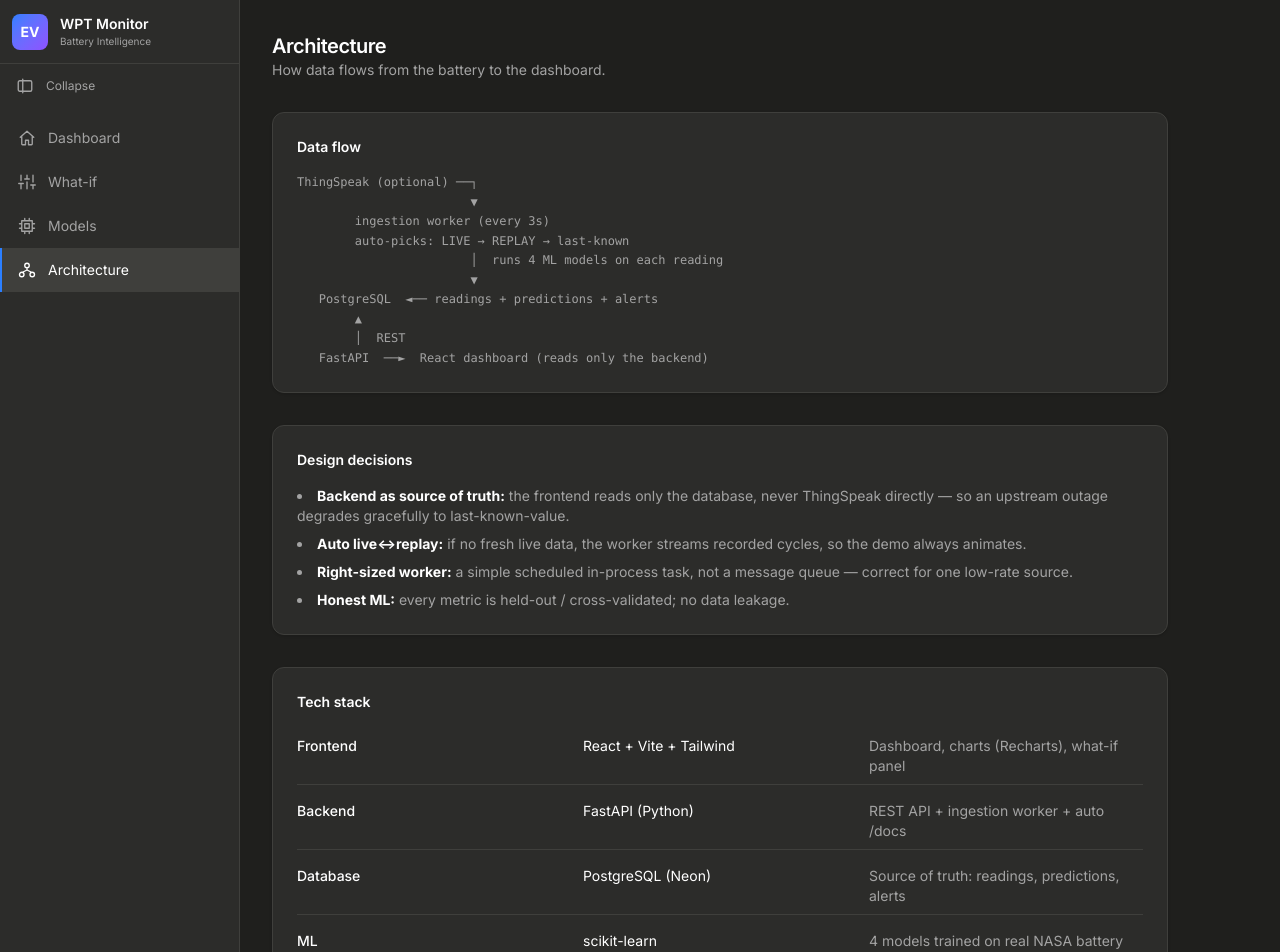
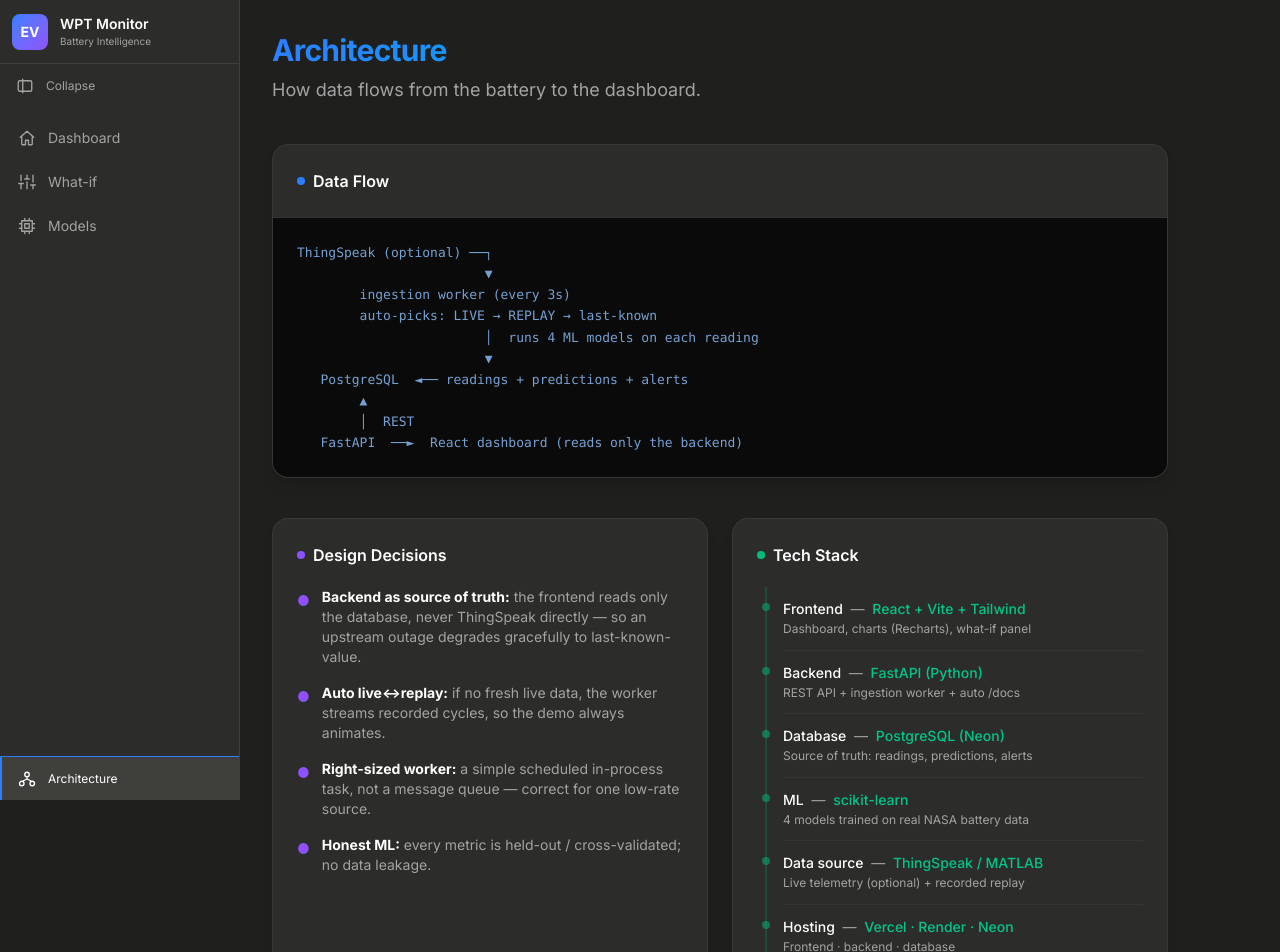
Before and after one commit to Ankit4112004/wpt_iot, a React (Vite) app in the folder webdev/frontend/: page /#/architecture in a window 1280 px wide. Shown: the top 952 px of the page. Built offline with nearby package versions, Linux system fonts and the light colour scheme; no server answers.

Commit message:
UI improvements: Fixed sidebar, restructured navigation, and modernized Model, Architecture, and What-if pages

```diff
--- a/webdev/frontend/src/components/Sidebar.jsx
+++ b/webdev/frontend/src/components/Sidebar.jsx
@@ -23,7 +23,6 @@ const NAV = [
   { to: "/", label: "Dashboard", icon: I.home, end: true },
   { to: "/whatif", label: "What-if", icon: I.sliders },
   { to: "/models", label: "Models", icon: I.cpu },
-  { to: "/architecture", label: "Architecture", icon: I.network },
 ];
 
 export default function Sidebar() {
@@ -31,7 +30,7 @@ export default function Sidebar() {
 
   return (
     <aside
-      className={`shrink-0 border-r bg-card flex flex-col transition-all duration-300 ${open ? "w-60" : "w-16"}`}
+      className={`sticky top-0 h-screen z-50 shrink-0 border-r bg-card flex flex-col transition-all duration-300 ${open ? "w-60" : "w-16"}`}
     >
       {/* logo + toggle */}
       <div className="flex items-center gap-3 h-16 px-3 border-b">
@@ -77,17 +76,21 @@ export default function Sidebar() {
         ))}
       </nav>
 
-      {/* footer link to API docs */}
-      <a
-        href={(import.meta.env.VITE_API_BASE || "") + "/docs"}
-        target="_blank"
-        rel="noreferrer"
-        title="API Docs"
-        className="flex items-center gap-3 px-4 h-11 text-muted-foreground hover:text-foreground hover:bg-accent transition-colors border-t"
+      {/* footer link to Architecture */}
+      <NavLink
+        to="/architecture"
+        title="Architecture"
+        className={({ isActive }) =>
+          `flex items-center gap-3 px-4 h-11 transition-colors border-t ${
+            isActive
+              ? "text-foreground bg-accent border-l-2 border-blue-500"
+              : "text-muted-foreground hover:text-foreground hover:bg-accent border-l-2 border-transparent"
+          }`
+        }
       >
-        <Icon d="M10 13a5 5 0 0 0 7 0l3-3a5 5 0 0 0-7-7l-1 1M14 11a5 5 0 0 0-7 0l-3 3a5 5 0 0 0 7 7l1-1" />
-        {open && <span className="text-xs">API Docs</span>}
-      </a>
+        <Icon d={I.network} />
+        {open && <span className="text-xs">Architecture</span>}
+      </NavLink>
     </aside>
   );
 }
--- a/webdev/frontend/src/pages/Architecture.jsx
+++ b/webdev/frontend/src/pages/Architecture.jsx
@@ -9,15 +9,21 @@ const STACK = [
 
 export default function Architecture() {
   return (
-    <div className="space-y-8 pb-16 max-w-4xl">
+    <div className="space-y-10 pb-16 max-w-4xl">
       <header>
-        <h1 className="text-xl font-semibold tracking-tight text-foreground">Architecture</h1>
-        <p className="text-sm text-muted-foreground">How data flows from the battery to the dashboard.</p>
+        <h1 className="text-3xl font-bold tracking-tight text-foreground bg-clip-text text-transparent bg-gradient-to-r from-blue-500 to-teal-400">Architecture</h1>
+        <p className="mt-2 text-muted-foreground text-lg">How data flows from the battery to the dashboard.</p>
       </header>
 
-      <div className="rounded-xl border bg-card text-card-foreground shadow-sm p-6">
-        <h3 className="font-semibold mb-4 text-sm">Data flow</h3>
-        <pre className="text-xs leading-relaxed text-muted-foreground overflow-x-auto">
+      <div className="rounded-2xl border border-white/5 bg-card text-card-foreground shadow-lg overflow-hidden">
+        <div className="p-6 border-b border-border/50 bg-secondary/20">
+          <h3 className="font-semibold text-base flex items-center gap-2">
+             <span className="w-2 h-2 rounded-full bg-blue-500"></span>
+             Data Flow
+          </h3>
+        </div>
+        <div className="p-6 bg-[#0a0a0a]">
+          <pre className="text-[13px] leading-relaxed text-blue-300/80 overflow-x-auto font-mono">
 {`ThingSpeak (optional) ──┐
                         ▼
         ingestion worker (every 3s)
@@ -30,29 +36,38 @@ export default function Architecture() {
    FastAPI  ──►  React dashboard (reads only the backend)`}
           </pre>
         </div>
+      </div>
 
-      <div className="rounded-xl border bg-card text-card-foreground shadow-sm p-6">
-        <h3 className="font-semibold mb-4 text-sm">Design decisions</h3>
-        <ul className="space-y-2 text-sm text-muted-foreground list-disc list-inside">
-          <li><b className="text-foreground">Backend as source of truth:</b> the frontend reads only the database, never ThingSpeak directly — so an upstream outage degrades gracefully to last-known-value.</li>
-          <li><b className="text-foreground">Auto live↔replay:</b> if no fresh live data, the worker streams recorded cycles, so the demo always animates.</li>
-          <li><b className="text-foreground">Right-sized worker:</b> a simple scheduled in-process task, not a message queue — correct for one low-rate source.</li>
-          <li><b className="text-foreground">Honest ML:</b> every metric is held-out / cross-validated; no data leakage.</li>
+      <div className="grid grid-cols-1 md:grid-cols-2 gap-6">
+        <div className="rounded-2xl border border-white/5 bg-card text-card-foreground shadow-lg p-6 hover:shadow-xl transition-shadow">
+          <h3 className="font-semibold mb-5 flex items-center gap-2">
+            <span className="w-2 h-2 rounded-full bg-violet-500"></span>
+            Design Decisions
+          </h3>
+          <ul className="space-y-4 text-sm text-muted-foreground">
+            <li className="flex gap-3 items-start"><span className="text-violet-500 mt-1">●</span><div><b className="text-foreground">Backend as source of truth:</b> the frontend reads only the database, never ThingSpeak directly — so an upstream outage degrades gracefully to last-known-value.</div></li>
+            <li className="flex gap-3 items-start"><span className="text-violet-500 mt-1">●</span><div><b className="text-foreground">Auto live↔replay:</b> if no fresh live data, the worker streams recorded cycles, so the demo always animates.</div></li>
+            <li className="flex gap-3 items-start"><span className="text-violet-500 mt-1">●</span><div><b className="text-foreground">Right-sized worker:</b> a simple scheduled in-process task, not a message queue — correct for one low-rate source.</div></li>
+            <li className="flex gap-3 items-start"><span className="text-violet-500 mt-1">●</span><div><b className="text-foreground">Honest ML:</b> every metric is held-out / cross-validated; no data leakage.</div></li>
           </ul>
         </div>
 
-      <div className="rounded-xl border bg-card text-card-foreground shadow-sm p-6">
-        <h3 className="font-semibold mb-4 text-sm">Tech stack</h3>
-        <div className="space-y-2">
+        <div className="rounded-2xl border border-white/5 bg-card text-card-foreground shadow-lg p-6 hover:shadow-xl transition-shadow">
+          <h3 className="font-semibold mb-5 flex items-center gap-2">
+            <span className="w-2 h-2 rounded-full bg-emerald-500"></span>
+            Tech Stack
+          </h3>
+          <div className="space-y-0 text-sm border-l-2 border-emerald-500/20 ml-2 pl-4">
             {STACK.map(([layer, tech, role]) => (
-            <div key={layer} className="grid grid-cols-3 gap-3 text-sm py-2 border-b border-border last:border-0">
-              <div className="font-medium">{layer}</div>
-              <div className="text-foreground">{tech}</div>
-              <div className="text-muted-foreground text-xs sm:text-sm">{role}</div>
+              <div key={layer} className="py-3 border-b border-border/50 last:border-0 relative">
+                <div className="absolute -left-[21px] top-4 w-2 h-2 rounded-full bg-emerald-500/50"></div>
+                <div className="font-medium text-foreground mb-0.5">{layer} <span className="text-muted-foreground font-normal mx-1">—</span> <span className="text-emerald-400/90">{tech}</span></div>
+                <div className="text-muted-foreground text-xs leading-snug">{role}</div>
               </div>
             ))}
           </div>
         </div>
       </div>
+    </div>
   );
 }
--- a/webdev/frontend/src/pages/Models.jsx
+++ b/webdev/frontend/src/pages/Models.jsx
@@ -41,30 +41,39 @@ const MODELS = [
 
 function ModelCard({ m }) {
   return (
-    <div className="rounded-xl border bg-card text-card-foreground shadow-sm p-6 border-t-[3px]" style={{ borderTopColor: m.accent }}>
+    <div className="group relative rounded-2xl border border-white/5 bg-card text-card-foreground shadow-lg overflow-hidden transition-all duration-500 hover:shadow-2xl hover:-translate-y-1.5" style={{ borderTop: `4px solid ${m.accent}` }}>
+      <div
+        className="absolute inset-0 opacity-0 group-hover:opacity-10 transition-opacity duration-500 pointer-events-none"
+        style={{ background: `radial-gradient(circle at top right, ${m.accent}, transparent 70%)` }}
+      />
+      <div className="p-6">
         <div className="flex items-start justify-between gap-3 flex-wrap">
           <div>
-          <h3 className="font-semibold tracking-tight">{m.name}</h3>
-          <p className="text-xs text-muted-foreground mt-0.5">{m.type}</p>
+            <h3 className="font-semibold tracking-tight text-lg group-hover:text-foreground transition-colors">{m.name}</h3>
+            <p className="text-xs text-muted-foreground mt-1 tracking-wide uppercase">{m.type}</p>
           </div>
-        <span className="text-xs font-medium px-3 py-1 rounded-full border" style={{ color: m.accent, borderColor: `${m.accent}40` }}>
+          <span
+            className="text-xs font-semibold px-3 py-1.5 rounded-full border shadow-sm"
+            style={{ color: m.accent, borderColor: `${m.accent}40`, backgroundColor: `${m.accent}10` }}
+          >
             {m.metric}
           </span>
         </div>
-      <dl className="mt-4 space-y-3 text-sm">
-        <div>
-          <dt className="text-xs uppercase tracking-wider text-muted-foreground">What it does</dt>
-          <dd className="mt-1">{m.what}</dd>
+        <dl className="mt-6 space-y-4 text-sm leading-relaxed relative z-10">
+          <div className="p-3 rounded-lg bg-secondary/30 border border-border/50">
+            <dt className="text-[10px] font-bold uppercase tracking-widest text-muted-foreground mb-1.5">What it does</dt>
+            <dd className="text-foreground/90">{m.what}</dd>
           </div>
-        <div>
-          <dt className="text-xs uppercase tracking-wider text-muted-foreground">Why / how</dt>
-          <dd className="mt-1 text-muted-foreground">{m.why}</dd>
+          <div className="px-1">
+            <dt className="text-[10px] font-bold uppercase tracking-widest text-muted-foreground mb-1">Why & How</dt>
+            <dd className="text-muted-foreground">{m.why}</dd>
           </div>
-        <div>
-          <dt className="text-xs uppercase tracking-wider text-muted-foreground">Used for</dt>
-          <dd className="mt-1 text-muted-foreground">{m.use}</dd>
+          <div className="px-1">
+            <dt className="text-[10px] font-bold uppercase tracking-widest text-muted-foreground mb-1">Used for</dt>
+            <dd className="text-muted-foreground">{m.use}</dd>
           </div>
         </dl>
+      </div>
     </div>
   );
 }
--- a/webdev/frontend/src/pages/WhatIf.jsx
+++ b/webdev/frontend/src/pages/WhatIf.jsx
@@ -2,27 +2,36 @@ import WhatIfPanel from "../components/WhatIfPanel.jsx";
 
 export default function WhatIf() {
   return (
-    <div className="space-y-8 pb-16 max-w-4xl">
+    <div className="space-y-10 pb-16 max-w-4xl">
       <header>
-        <h1 className="text-xl font-semibold tracking-tight text-foreground">What-if Predictor</h1>
-        <p className="text-sm text-muted-foreground">
+        <h1 className="text-3xl font-bold tracking-tight text-foreground bg-clip-text text-transparent bg-gradient-to-r from-violet-500 to-fuchsia-500">What-if Predictor</h1>
+        <p className="mt-2 text-lg text-muted-foreground">
           Feed your own inputs to the live ML models and see the predictions instantly.
         </p>
       </header>
 
-      <WhatIfPanel />
+      <div className="relative">
+        <div className="absolute -inset-1 bg-gradient-to-r from-violet-500/20 to-fuchsia-500/20 rounded-[1.5rem] blur-xl opacity-50 pointer-events-none"></div>
+        <div className="relative">
+          <WhatIfPanel />
+        </div>
+      </div>
 
-      <div className="rounded-xl border bg-card text-card-foreground shadow-sm p-6 text-sm leading-relaxed">
-        <h3 className="font-semibold mb-2">How this works</h3>
-        <p className="text-muted-foreground">
+      <div className="rounded-2xl border border-white/5 bg-card text-card-foreground shadow-lg p-8 relative overflow-hidden">
+        <div className="absolute top-0 right-0 w-64 h-64 bg-fuchsia-500/5 rounded-full blur-3xl -translate-y-1/2 translate-x-1/2 pointer-events-none"></div>
+        <h3 className="font-semibold text-lg mb-4 flex items-center gap-2">
+          <span className="w-1.5 h-6 rounded-full bg-fuchsia-500 block"></span>
+          How this works
+        </h3>
+        <p className="text-muted-foreground leading-relaxed">
           The sliders set per-cell electrical inputs (the range the models were trained on).
-          Each change calls the backend's <code className="text-foreground">/api/whatif</code> endpoint,
+          Each change calls the backend's <code className="bg-secondary/50 text-foreground px-1.5 py-0.5 rounded text-[13px] border border-border/50">/api/whatif</code> endpoint,
           which runs all the models on your inputs and returns the predictions in real time.
         </p>
-        <ul className="mt-3 space-y-1 text-muted-foreground list-disc list-inside">
-          <li><b className="text-foreground">Predicted temperature</b> comes from the soft-sensor — drag the discharge current up and watch it rise (more current → more heating).</li>
-          <li><b className="text-foreground">± confidence</b> is the spread of predictions across the Random Forest's individual trees: a tight band means the trees agree.</li>
-          <li><b className="text-foreground">Health</b> and <b className="text-foreground">RUL</b> come from the per-cycle models.</li>
+        <ul className="mt-6 space-y-3 text-sm text-muted-foreground">
+          <li className="flex gap-3 items-start"><span className="text-fuchsia-500 mt-1">●</span><div><b className="text-foreground">Predicted temperature</b> comes from the soft-sensor — drag the discharge current up and watch it rise (more current → more heating).</div></li>
+          <li className="flex gap-3 items-start"><span className="text-fuchsia-500 mt-1">●</span><div><b className="text-foreground">± confidence</b> is the spread of predictions across the Random Forest's individual trees: a tight band means the trees agree.</div></li>
+          <li className="flex gap-3 items-start"><span className="text-fuchsia-500 mt-1">●</span><div><b className="text-foreground">Health</b> and <b className="text-foreground">RUL</b> come from the per-cycle models.</div></li>
         </ul>
       </div>
     </div>
```
Lines whose indentation alone changed are shown as unchanged.
